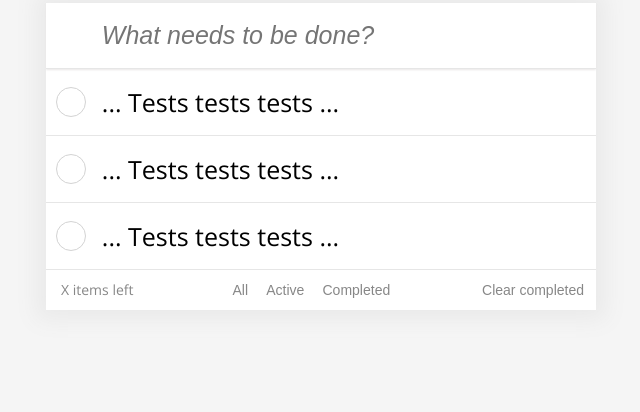
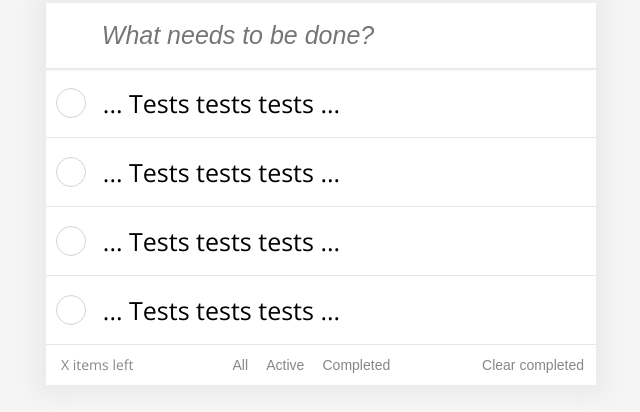
Before and after one commit to jgubins/to-do-list, a plain HTML site: page index.html in a window 1280 px wide. Shown: the part 180-592 px from the top of the page, without its empty margins (319-959 px from the left). Drawn offline with nearby package versions, Linux system fonts and the light colour scheme.

Commit message:
salabots checkbox, pielabots borderis

```diff
--- a/index.html
+++ b/index.html
@@ -11,20 +11,21 @@
 <h1 class="main-title">todos</h1>
 <div class="whole-list-container">
 
+
+
 	<header>
 		<div class="input-item">
 			<input class="header-input-field" type="text" name="input" placeholder="What needs to be done?">
 		</div>
 	</header>
+
+
+
 	<section>
-
 		<div class="list-item">
 			<div class="checkbox-container">
 				 <input id="check1" type="checkbox" name="check" value="check1">
-					<label for="check1">
-						<div class="checkbox-ring">
-						</div>
-					</label>
+				 <label class="checkbox-label" for="check1"></label>
 			</div>
 			<div class="item-content-container">
 				<div class="editable-paragraph-container">
@@ -33,14 +34,13 @@
 				<div class="cross"></div>
 			</div>
 		</div>
+	</section>
 
+	<section>
 		<div class="list-item">
 			<div class="checkbox-container">
-				 <input id="check1" type="checkbox" name="check" value="check1">
-					<label for="check1">
-						<div class="checkbox-ring">
-						</div>
-					</label>
+				 <input id="check2" type="checkbox" name="check" value="check1">
+				 <label class="checkbox-label" for="check2"></label>
 			</div>
 			<div class="item-content-container">
 				<div class="editable-paragraph-container">
@@ -49,14 +49,13 @@
 				<div class="cross"></div>
 			</div>
 		</div>
+	</section>
 
+	<section>
 		<div class="list-item">
 			<div class="checkbox-container">
-				 <input id="check1" type="checkbox" name="check" value="check1">
-					<label for="check1">
-						<div class="checkbox-ring">
-						</div>
-					</label>
+				 <input id="check3" type="checkbox" name="check" value="check1">
+				 <label class="checkbox-label" for="check3"></label>
 			</div>
 			<div class="item-content-container">
 				<div class="editable-paragraph-container">
@@ -65,14 +64,26 @@
 				<div class="cross"></div>
 			</div>
 		</div>
+	</section>
 
+	<section>
+		<div class="list-item">
+			<div class="checkbox-container">
+				 <input id="check4" type="checkbox" name="check" value="check1">
+				 <label class="checkbox-label" for="check4"></label>
+			</div>
+			<div class="item-content-container">
+				<div class="editable-paragraph-container">
+					<p class="editable-paragraph" contenteditable="true">... Tests tests tests ...</p>
+				</div>
+				<div class="cross"></div>
+			</div>
+		</div>
 	</section>
 
 
 
-
 	<footer>
-
 		<div class="footer-container">
 			<div class="items-left-container">
 				<label class="items-left-label">X items left</label>
@@ -88,7 +99,6 @@
 		</div>
 	</footer>
 
-
 </div>
 
 </body>
--- a/style.css
+++ b/style.css
@@ -59,29 +59,30 @@ body{
 	margin-bottom: auto;
 	margin-left: 10px;
 }
-.checkbox-ring{
+
+.checkbox-label{
 	width: 30px;
 	height: 30px;
-	border:1px solid lightgray;
+	border: 1px solid lightgray;
 	border-radius: 50%;
+	display: inline-block;
 }
-
-
 input[type=checkbox] {
   	display: none;
 }
-input[type=checkbox]:checked + label:after {
+input[type=checkbox]:checked + .checkbox-label:after {
   	content: "\2713";
   	font-size: 28px;
   	color: #5ac2b0;
   	position: relative;
 }
-label:after{
+.checkbox-label:after{
 	content: "";
 	position: absolute;
-	top: -35px;
+	top: -8px;
 	left: 5px;
 }
+
 /*input[type=checkbox]:checked .editable-paragraph {
 	text-decoration: line-through;
 }*/
@@ -105,10 +106,11 @@ label:after{
 	margin: 0;
 	padding: 15px 0;
 	word-wrap: break-word;
+	border: 1px solid transparent;
 }
 
 .editable-paragraph:focus {
-	border: 1px solid yellow;
+	border: 1px solid #999999;
 }
 .cross{
 	width: 10%;
```
